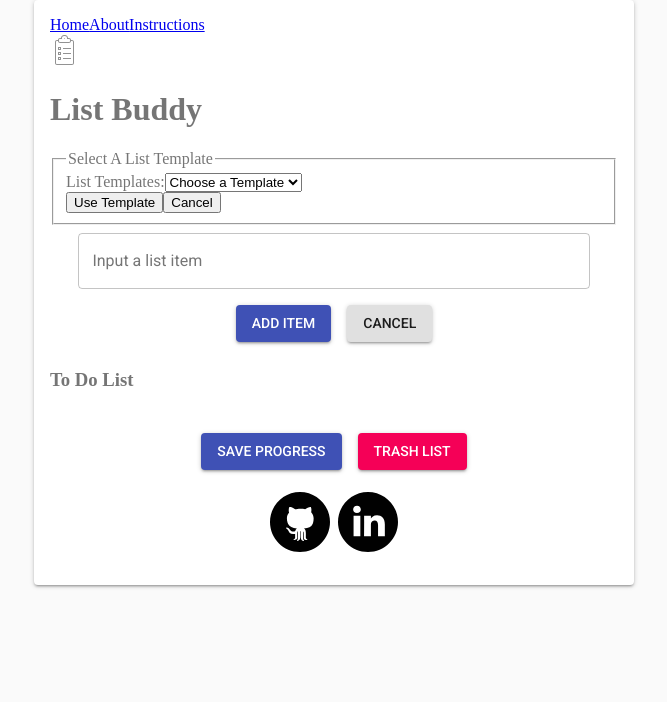
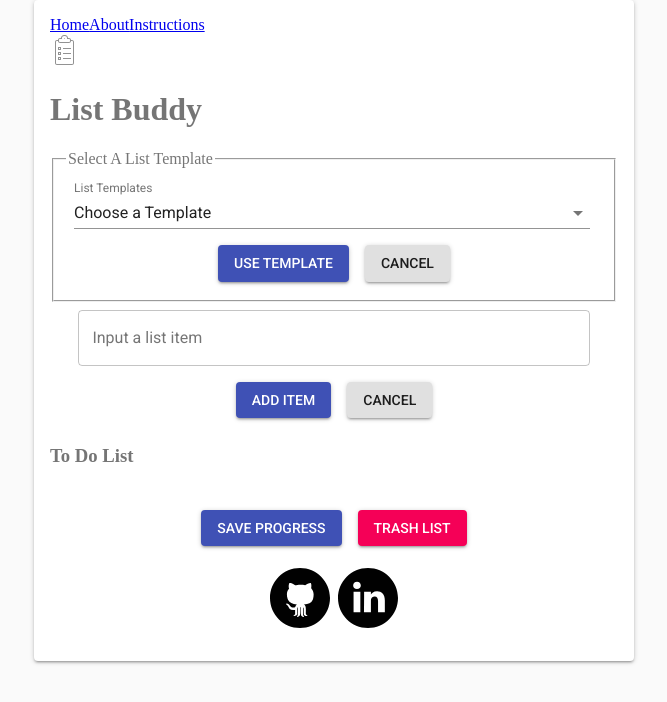
Before and after one commit to ARogala/ListBuddy, a React (Create React App) app: page / in a window 1280 px wide. Shown: the top 702 px of the page, without its empty margins (306-973 px from the left). Built offline with nearby package versions, Linux system fonts and the light colour scheme.

Commit message:
add material UI to ListTypeForm.js

```diff
--- a/src/components/ListTypeForm.js
+++ b/src/components/ListTypeForm.js
@@ -1,5 +1,27 @@
 import React from 'react';
 import PropTypes from 'prop-types';
+
+import { withStyles } from '@material-ui/core/styles';
+import FormControl from '@material-ui/core/FormControl';
+import InputLabel from '@material-ui/core/InputLabel';
+import NativeSelect from '@material-ui/core/NativeSelect';
+import Input from '@material-ui/core/Input';
+import Button from '@material-ui/core/Button';
+
+const styles = theme => ({
+	formControl: {
+		margin: theme.spacing.unit,
+		paddingRight: '20px',
+		width: '100%'
+	},
+	button: {
+		margin: theme.spacing.unit,
+	},
+	container: {
+		textAlign: 'center'
+	}
+});
+
 
 class ListTypeForm extends React.Component {
 	constructor(props) {
@@ -26,36 +48,44 @@ class ListTypeForm extends React.Component {
 	}
 
 	render() {
-
+		const { classes } = this.props;
 		return (
 			<form className="listTypeForm" onSubmit={(e) => this.handleSubmit(e)}>
 				<fieldset>
 					<legend>Select A List Template</legend>
-					<div>
-						<label htmlFor="template">List Templates:</label>
-						<select className="listTypeForm__select" id="template" value={this.state.template} onChange={(e)=> this.handleTemplateChange(e)}>
-							<option value="Choose a Template">Choose a Template</option>
+					<FormControl className={classes.formControl}>
+						<InputLabel htmlFor="template">List Templates</InputLabel>
+						<NativeSelect
+							value={this.state.template}
+							onChange={(e) => this.handleTemplateChange(e)}
+							input={<Input name="template" id="template"/>}
+						>
+							<option value="Choose a Template" disabled>Choose a Template</option>
 							<option value="To Do">To Do</option>
 							<option value="Grocery">Grocery</option>
 							<option value="Travel">Travel</option>
-						</select>
-					</div>
-					<div className="listTypeForm__btnContainer">
-						<button
+						</NativeSelect>
+					</FormControl>
+					<div className={classes.container}>
+						<Button
 							type="submit"
 							value="Submit"
-							className="listTypeForm__btn"
+							className={classes.button}
+							variant="contained"
+							color="primary"
 						>
 							Use Template
-						</button>
-						<button
+						</Button>
+						<Button
 							type="button"
 							value="Reset"
-							className="listTypeForm__btn"
+							className={classes.button}
+							variant="contained"
+							color="default"
 							onClick={() => this.resetForm()}
 						>
 							Cancel
-						</button>
+						</Button>
 					</div>
 				</fieldset>
 			</form>
@@ -63,9 +93,10 @@ class ListTypeForm extends React.Component {
 	}
 }
 
-export default ListTypeForm;
+export default withStyles(styles)(ListTypeForm);
 
 ListTypeForm.propTypes = {
   updateTemplate: PropTypes.func.isRequired,
+  classes: PropTypes.object.isRequired
 
 }
```
